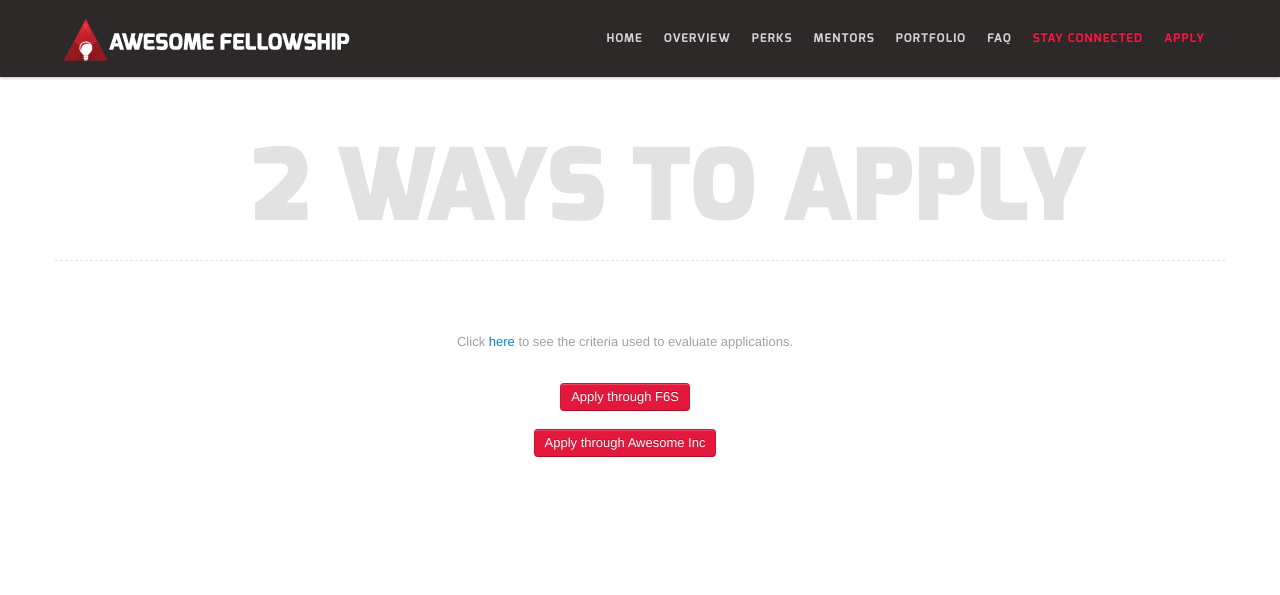
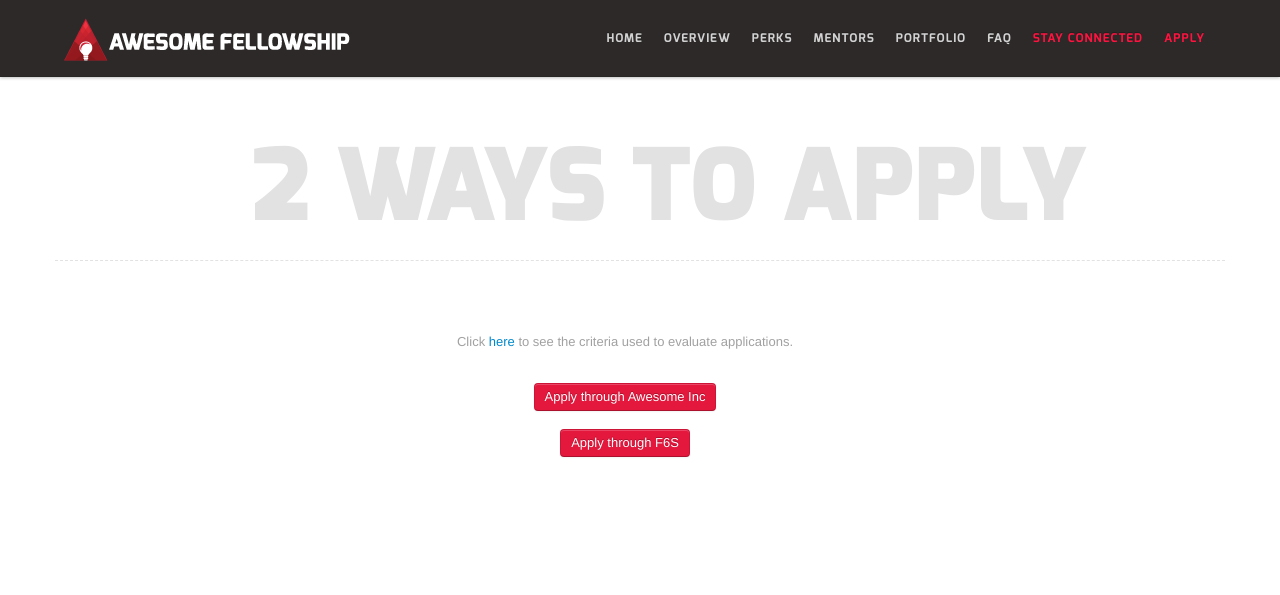
Before and after one commit to ainc/awesomefellowship, a Jekyll site: the page built from apply.html, in a window 1280 px wide and 1291 px high. Shown: the top 595 px of the window. Built offline with Jekyll 4.4.1, drawn with Linux system fonts in a browser that asks for light colours; nearby versions of some CDN libraries; library files that are not in the unit come from our copies; grey boxes are pictures that could not be loaded.

Commit message:
move apply thru ainc above apply thru f6s

```diff
--- a/apply.html
+++ b/apply.html
@@ -19,10 +19,12 @@
 
 <!-- <a class="btn btn-red" target="_blank" href="https://angel.co/awesomeinc-summer-2013/apply">Apply through AngelList</a>
 <br/><br/> -->
+<a class="btn btn-red" target="_blank" href="https://docs.google.com/spreadsheet/viewform?formkey=dGViS0pDM2VUZlFub1BuLUJkc1RjcFE6MA">Apply through Awesome Inc</a>
+<br/><br/>
 <a class="btn btn-red" target="_blank" href=" http://www.f6s.com/awesomeincfellowshipapplication#main/ajax-summary">Apply through F6S</a>
-<br/><br/>
+
 <!-- <a class="btn btn-red" target="_blank" href="http://vator.tv/competition/awesome-inc-accelerator-2013">Apply through Vator</a> -->
-<a class="btn btn-red" target="_blank" href="https://docs.google.com/spreadsheet/viewform?formkey=dGViS0pDM2VUZlFub1BuLUJkc1RjcFE6MA">Apply through Awesome Inc</a>
+
 
 </div>
 
```
